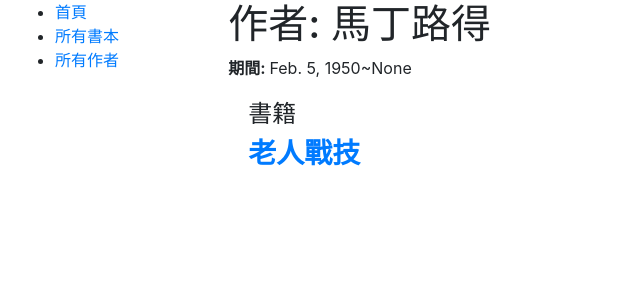
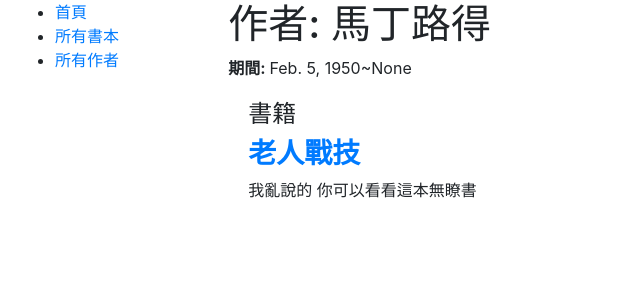
Before and after one commit to LanZBoY/DjangoDemo, a Django app: page /catalog/author/2 in a window 1280 px wide. Shown: the top 300 px of the page, without its empty margins (0-640 px from the left). Run offline with Django 3.2, Linux system fonts and the light colour scheme; data comes from the database, SQL or seed files in the repository; some libraries are stand-ins or nearby versions.

Commit message:
1. 新增書本的綱要

```diff
--- a/templates/author_detail.html
+++ b/templates/author_detail.html
@@ -5,10 +5,11 @@
     <p><strong>期間:  </strong>{{ author.date_of_birth }}~{{ author.date_of_death }}</p>
   <div style="margin-left:20px;margin-top:20px">
     <h4>書籍</h4>
-
+{#   這邊會發現author.book_set.all 他會取得該作者擁有所有書本物件 #}
+{#   而剛好關鍵就在於book是Book物件，所以透過物件的方式可以解決這個問題   #}
     {% for book in author.book_set.all %}
-        <h3><strong><a href="">{{ book }}</a></strong></h3>
-{#        <p>{{  }}</p>#}
+        <h3><strong><a href="">{{ book.title }}</a></strong></h3>
+        <p>{{ book.summary }}</p>
     {% endfor %}
   </div>
 {% endblock %}
```
